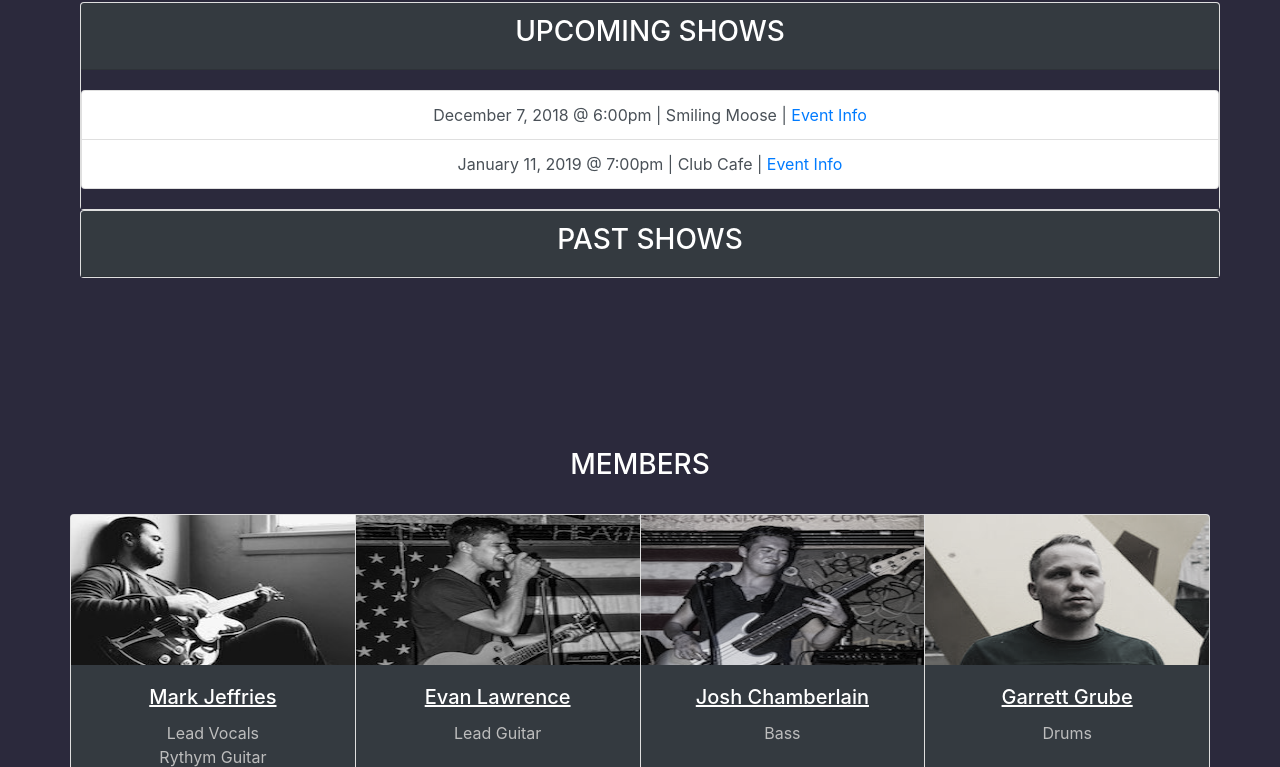
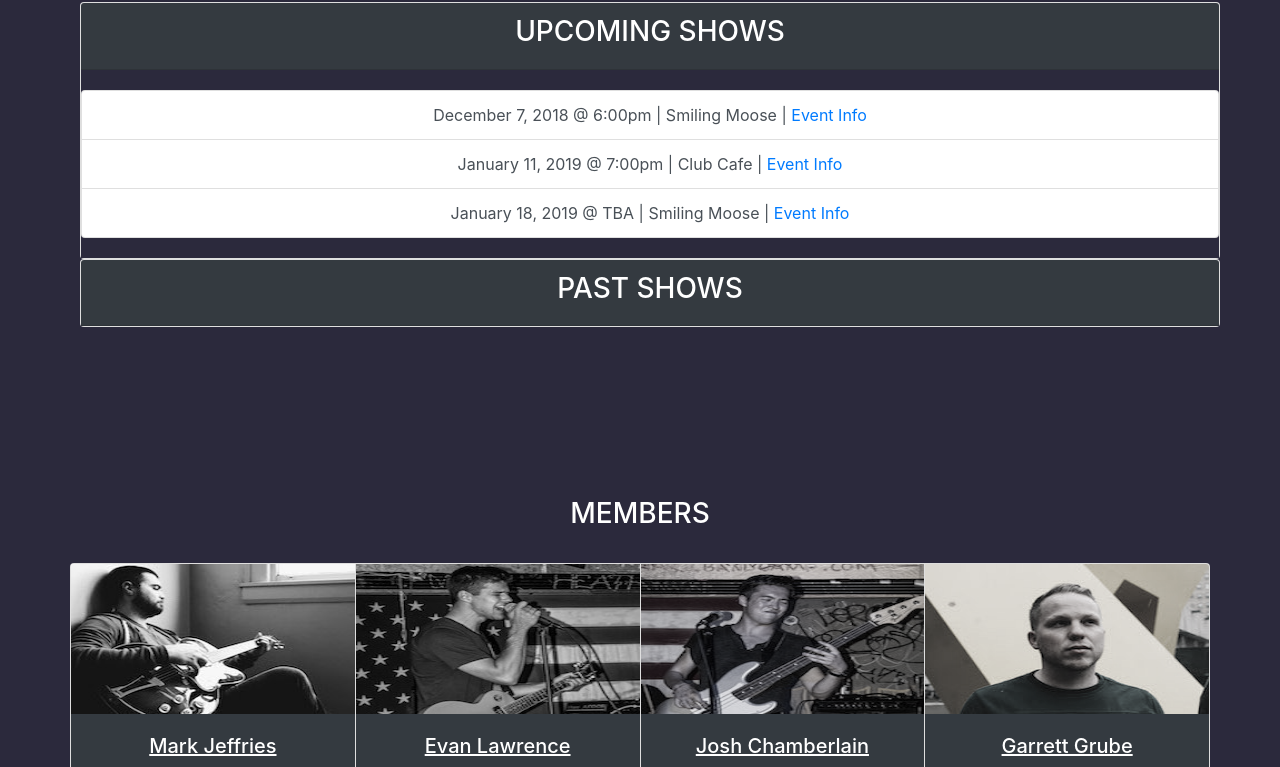
Before and after one commit to fly-theband/fly-theband.github.io, a plain HTML site: page index.html in a window 1280 px wide. Shown: the part 1466-2233 px from the top of the page. Drawn offline with nearby package versions, Linux system fonts and the light colour scheme.

Commit message:
added show

```diff
--- a/index.html
+++ b/index.html
@@ -135,6 +135,10 @@
                                     <li class="list-group-item list-group-item-action">
                                       <!-- <span class="badge badge-danger">Just Added!</span> -->
                                         January 11, 2019 @ 7:00pm | Club Cafe | <a href="http://clubcafelive.com/events.php">Event Info</a>
+                                    </li>
+                                    <li class="list-group-item list-group-item-action">
+                                      <!-- <span class="badge badge-danger">Just Added!</span> -->
+                                      January 18, 2019 @ TBA | Smiling Moose | <a href="http://www.smiling-moose.com/htm/events-shows/">Event Info</a>
                                     </li>
                                 </ul>
                             </div>
```
